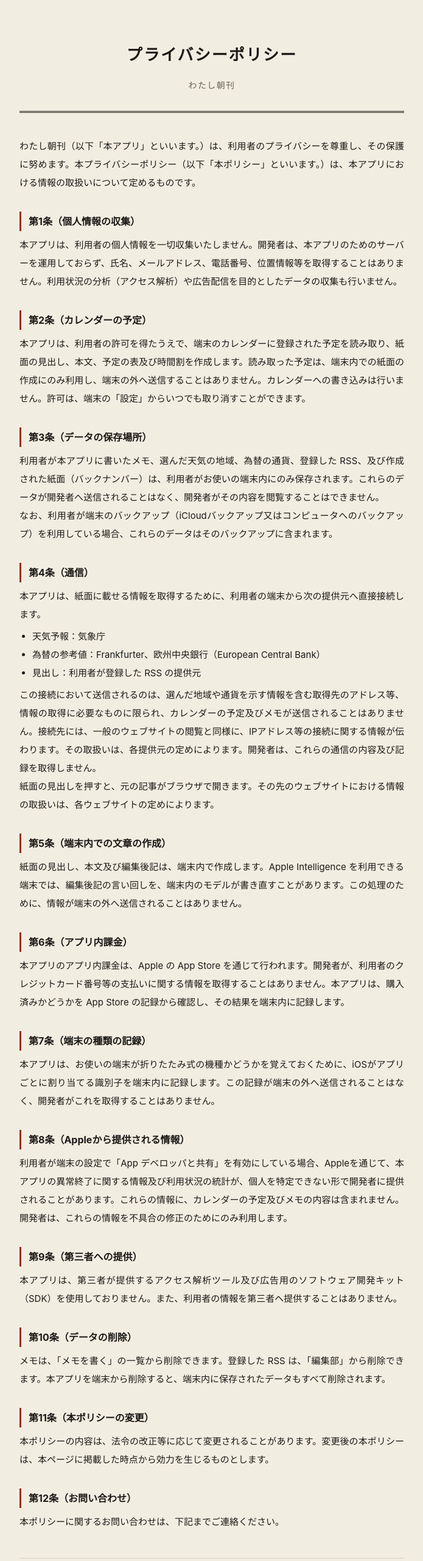
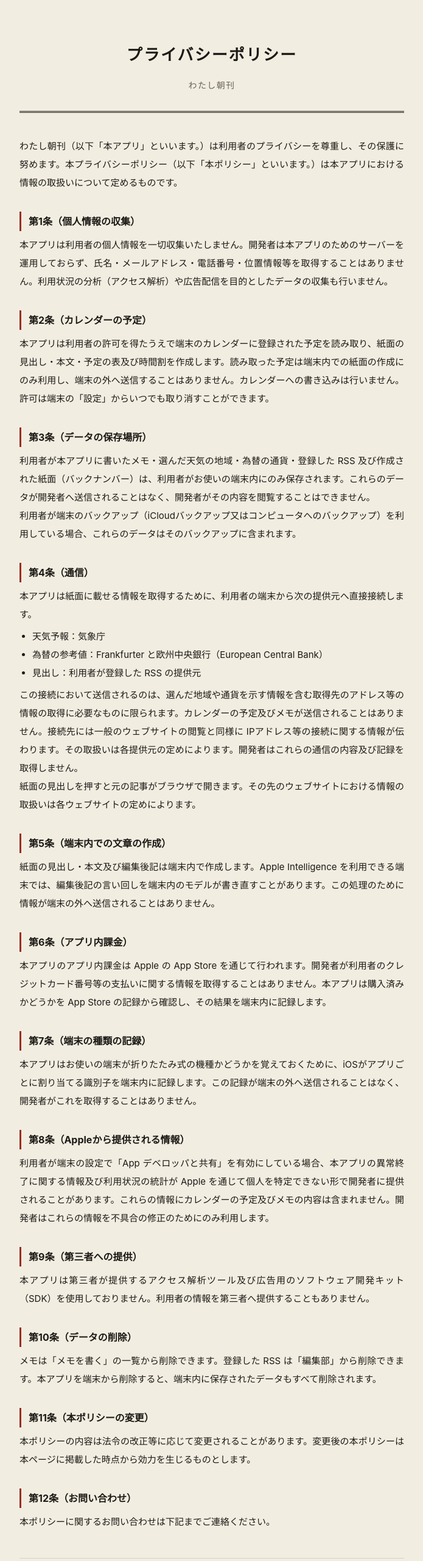
Before and after one commit to taotaochan/chokan-site, a plain HTML site: page privacy.html in a window 1280 px wide. Shown: the top 2560 px of the page at 61% size, without its empty margins (292-987 px from the left). Drawn offline with Linux system fonts and the light colour scheme.

Commit message:
読点を減らして文を整える

```diff
--- a/privacy.html
+++ b/privacy.html
@@ -52,51 +52,51 @@
     <div class="app">わたし朝刊</div>
   </div>
 
-  <p class="lead">わたし朝刊（以下「本アプリ」といいます。）は、利用者のプライバシーを尊重し、その保護に努めます。本プライバシーポリシー（以下「本ポリシー」といいます。）は、本アプリにおける情報の取扱いについて定めるものです。</p>
+  <p class="lead">わたし朝刊（以下「本アプリ」といいます。）は利用者のプライバシーを尊重し、その保護に努めます。本プライバシーポリシー（以下「本ポリシー」といいます。）は本アプリにおける情報の取扱いについて定めるものです。</p>
 
   <h2>第1条（個人情報の収集）</h2>
-  <p>本アプリは、利用者の個人情報を一切収集いたしません。開発者は、本アプリのためのサーバーを運用しておらず、氏名、メールアドレス、電話番号、位置情報等を取得することはありません。利用状況の分析（アクセス解析）や広告配信を目的としたデータの収集も行いません。</p>
+  <p>本アプリは利用者の個人情報を一切収集いたしません。開発者は本アプリのためのサーバーを運用しておらず、氏名・メールアドレス・電話番号・位置情報等を取得することはありません。利用状況の分析（アクセス解析）や広告配信を目的としたデータの収集も行いません。</p>
 
   <h2>第2条（カレンダーの予定）</h2>
-  <p>本アプリは、利用者の許可を得たうえで、端末のカレンダーに登録された予定を読み取り、紙面の見出し、本文、予定の表及び時間割を作成します。読み取った予定は、端末内での紙面の作成にのみ利用し、端末の外へ送信することはありません。カレンダーへの書き込みは行いません。許可は、端末の「設定」からいつでも取り消すことができます。</p>
+  <p>本アプリは利用者の許可を得たうえで端末のカレンダーに登録された予定を読み取り、紙面の見出し・本文・予定の表及び時間割を作成します。読み取った予定は端末内での紙面の作成にのみ利用し、端末の外へ送信することはありません。カレンダーへの書き込みは行いません。許可は端末の「設定」からいつでも取り消すことができます。</p>
 
   <h2>第3条（データの保存場所）</h2>
-  <p>利用者が本アプリに書いたメモ、選んだ天気の地域、為替の通貨、登録した RSS、及び作成された紙面（バックナンバー）は、利用者がお使いの端末内にのみ保存されます。これらのデータが開発者へ送信されることはなく、開発者がその内容を閲覧することはできません。</p>
-  <p>なお、利用者が端末のバックアップ（iCloudバックアップ又はコンピュータへのバックアップ）を利用している場合、これらのデータはそのバックアップに含まれます。</p>
+  <p>利用者が本アプリに書いたメモ・選んだ天気の地域・為替の通貨・登録した RSS 及び作成された紙面（バックナンバー）は、利用者がお使いの端末内にのみ保存されます。これらのデータが開発者へ送信されることはなく、開発者がその内容を閲覧することはできません。</p>
+  <p>利用者が端末のバックアップ（iCloudバックアップ又はコンピュータへのバックアップ）を利用している場合、これらのデータはそのバックアップに含まれます。</p>
 
   <h2>第4条（通信）</h2>
-  <p>本アプリは、紙面に載せる情報を取得するために、利用者の端末から次の提供元へ直接接続します。</p>
+  <p>本アプリは紙面に載せる情報を取得するために、利用者の端末から次の提供元へ直接接続します。</p>
   <ul>
     <li>天気予報：気象庁</li>
-    <li>為替の参考値：Frankfurter、欧州中央銀行（European Central Bank）</li>
+    <li>為替の参考値：Frankfurter と欧州中央銀行（European Central Bank）</li>
     <li>見出し：利用者が登録した RSS の提供元</li>
   </ul>
-  <p>この接続において送信されるのは、選んだ地域や通貨を示す情報を含む取得先のアドレス等、情報の取得に必要なものに限られ、カレンダーの予定及びメモが送信されることはありません。接続先には、一般のウェブサイトの閲覧と同様に、IPアドレス等の接続に関する情報が伝わります。その取扱いは、各提供元の定めによります。開発者は、これらの通信の内容及び記録を取得しません。</p>
-  <p>紙面の見出しを押すと、元の記事がブラウザで開きます。その先のウェブサイトにおける情報の取扱いは、各ウェブサイトの定めによります。</p>
+  <p>この接続において送信されるのは、選んだ地域や通貨を示す情報を含む取得先のアドレス等の情報の取得に必要なものに限られます。カレンダーの予定及びメモが送信されることはありません。接続先には一般のウェブサイトの閲覧と同様に IPアドレス等の接続に関する情報が伝わります。その取扱いは各提供元の定めによります。開発者はこれらの通信の内容及び記録を取得しません。</p>
+  <p>紙面の見出しを押すと元の記事がブラウザで開きます。その先のウェブサイトにおける情報の取扱いは各ウェブサイトの定めによります。</p>
 
   <h2>第5条（端末内での文章の作成）</h2>
-  <p>紙面の見出し、本文及び編集後記は、端末内で作成します。Apple Intelligence を利用できる端末では、編集後記の言い回しを、端末内のモデルが書き直すことがあります。この処理のために、情報が端末の外へ送信されることはありません。</p>
+  <p>紙面の見出し・本文及び編集後記は端末内で作成します。Apple Intelligence を利用できる端末では、編集後記の言い回しを端末内のモデルが書き直すことがあります。この処理のために情報が端末の外へ送信されることはありません。</p>
 
   <h2>第6条（アプリ内課金）</h2>
-  <p>本アプリのアプリ内課金は、Apple の App Store を通じて行われます。開発者が、利用者のクレジットカード番号等の支払いに関する情報を取得することはありません。本アプリは、購入済みかどうかを App Store の記録から確認し、その結果を端末内に記録します。</p>
+  <p>本アプリのアプリ内課金は Apple の App Store を通じて行われます。開発者が利用者のクレジットカード番号等の支払いに関する情報を取得することはありません。本アプリは購入済みかどうかを App Store の記録から確認し、その結果を端末内に記録します。</p>
 
   <h2>第7条（端末の種類の記録）</h2>
-  <p>本アプリは、お使いの端末が折りたたみ式の機種かどうかを覚えておくために、iOSがアプリごとに割り当てる識別子を端末内に記録します。この記録が端末の外へ送信されることはなく、開発者がこれを取得することはありません。</p>
+  <p>本アプリはお使いの端末が折りたたみ式の機種かどうかを覚えておくために、iOSがアプリごとに割り当てる識別子を端末内に記録します。この記録が端末の外へ送信されることはなく、開発者がこれを取得することはありません。</p>
 
   <h2>第8条（Appleから提供される情報）</h2>
-  <p>利用者が端末の設定で「App デベロッパと共有」を有効にしている場合、Appleを通じて、本アプリの異常終了に関する情報及び利用状況の統計が、個人を特定できない形で開発者に提供されることがあります。これらの情報に、カレンダーの予定及びメモの内容は含まれません。開発者は、これらの情報を不具合の修正のためにのみ利用します。</p>
+  <p>利用者が端末の設定で「App デベロッパと共有」を有効にしている場合、本アプリの異常終了に関する情報及び利用状況の統計が Apple を通じて個人を特定できない形で開発者に提供されることがあります。これらの情報にカレンダーの予定及びメモの内容は含まれません。開発者はこれらの情報を不具合の修正のためにのみ利用します。</p>
 
   <h2>第9条（第三者への提供）</h2>
-  <p>本アプリは、第三者が提供するアクセス解析ツール及び広告用のソフトウェア開発キット（SDK）を使用しておりません。また、利用者の情報を第三者へ提供することはありません。</p>
+  <p>本アプリは第三者が提供するアクセス解析ツール及び広告用のソフトウェア開発キット（SDK）を使用しておりません。利用者の情報を第三者へ提供することもありません。</p>
 
   <h2>第10条（データの削除）</h2>
-  <p>メモは、「メモを書く」の一覧から削除できます。登録した RSS は、「編集部」から削除できます。本アプリを端末から削除すると、端末内に保存されたデータもすべて削除されます。</p>
+  <p>メモは「メモを書く」の一覧から削除できます。登録した RSS は「編集部」から削除できます。本アプリを端末から削除すると、端末内に保存されたデータもすべて削除されます。</p>
 
   <h2>第11条（本ポリシーの変更）</h2>
-  <p>本ポリシーの内容は、法令の改正等に応じて変更されることがあります。変更後の本ポリシーは、本ページに掲載した時点から効力を生じるものとします。</p>
+  <p>本ポリシーの内容は法令の改正等に応じて変更されることがあります。変更後の本ポリシーは本ページに掲載した時点から効力を生じるものとします。</p>
 
   <h2>第12条（お問い合わせ）</h2>
-  <p>本ポリシーに関するお問い合わせは、下記までご連絡ください。</p>
+  <p>本ポリシーに関するお問い合わせは下記までご連絡ください。</p>
 
   <hr class="rule">
   <div class="meta">
```
Also changed, not shown: index.html (+16 -16 lines).
